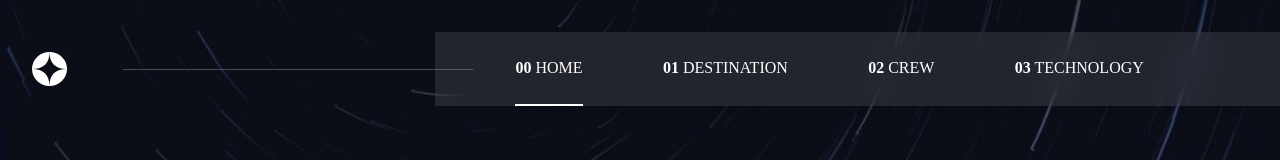
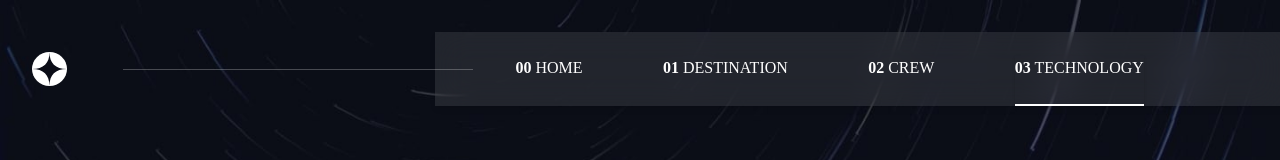
Before and after one commit to Dhavisco/Space-Tourism-Website, a React (Vite) app: page /technology in a window 1280 px wide. Shown: the top 160 px of the page. Built offline with nearby package versions, Linux system fonts and the light colour scheme; a web font is replaced by a local one.

Commit message:
header refresh solved

```diff
--- a/src/components/Header.jsx
+++ b/src/components/Header.jsx
@@ -1,25 +1,19 @@
 import logo from "../assets/shared/logo.svg"
-import { useState } from "react";
-import { Link } from "react-router-dom";
+import { Link, useLocation } from "react-router-dom";
 
 const Header = () => {
-  // State to track the active link
-  const [activeLink, setActiveLink] = useState("home");
+  const location = useLocation(); // Accessing location object to get the current pathname
 
-  // Function to update the active link
-  const handleSetActiveLink = (link) => {
-    setActiveLink(link);
+  // This function checks if the path argument matches the current location's pathname
+  const isActive = (path) => {
+    return location.pathname === path;
   };
 
   return (
     <header>
       <div className="flex items-center font-[Bellefair] fixed w-[100%] justify-start z-2 text-white mt-8 ml-8">
         <div>
-          <Link
-            to="/"
-            className={`${activeLink === "home" ? "" : ""}`}
-            onClick={() => handleSetActiveLink("home")}
-          >
+          <Link to="/">
             <img src={logo} alt="" />
           </Link>
         </div>
@@ -30,44 +24,40 @@ const Header = () => {
           <Link
             to="/"
             className={`${
-              activeLink === "home"
+              isActive("/")
                 ? "border-b-2 border-white shadow"
                 : "hover:border-b-2 hover:border-[#ffffffd3]"
-            }transition-all duration-100 pb-6`}
-            onClick={() => handleSetActiveLink("home")}
+            } transition-all duration-100 pb-6`}
           >
             <span className="font-bold">00</span> Home
           </Link>
           <Link
             to="/destination"
             className={`${
-              activeLink === "destination"
+              isActive("/destination")
                 ? "border-b-2 border-white shadow"
                 : "hover:border-b-2 hover:border-[#ffffffd3]"
-            }transition-all duration-100 pb-6`}
-            onClick={() => handleSetActiveLink("destination")}
+            } transition-all duration-100 pb-6`}
           >
             <span className="font-bold">01</span> Destination
           </Link>
           <Link
             to="/crew"
             className={`${
-              activeLink === "crew"
+              isActive("/crew")
                 ? "border-b-2 border-white shadow"
                 : "hover:border-b-2 hover:border-[#ffffffd3]"
-            }transition-all duration-100 pb-6`}
-            onClick={() => handleSetActiveLink("crew")}
+            } transition-all duration-100 pb-6`}
           >
             <span className="font-bold">02</span> Crew
           </Link>
           <Link
-           to="/technology"
+            to="/technology"
             className={`${
-              activeLink === "technology"
+              isActive("/technology")
                 ? "border-b-2 border-white shadow"
                 : "hover:border-b-2 hover:border-[#ffffffd3]"
-            }transition-all duration-100 pb-6`}
-            onClick={() => handleSetActiveLink("technology")}
+            } transition-all duration-100 pb-6`}
           >
             <span className="font-bold">03</span> Technology
           </Link>
@@ -77,4 +67,4 @@ const Header = () => {
   );
 };
 
-export default Header
+export default Header;
```
